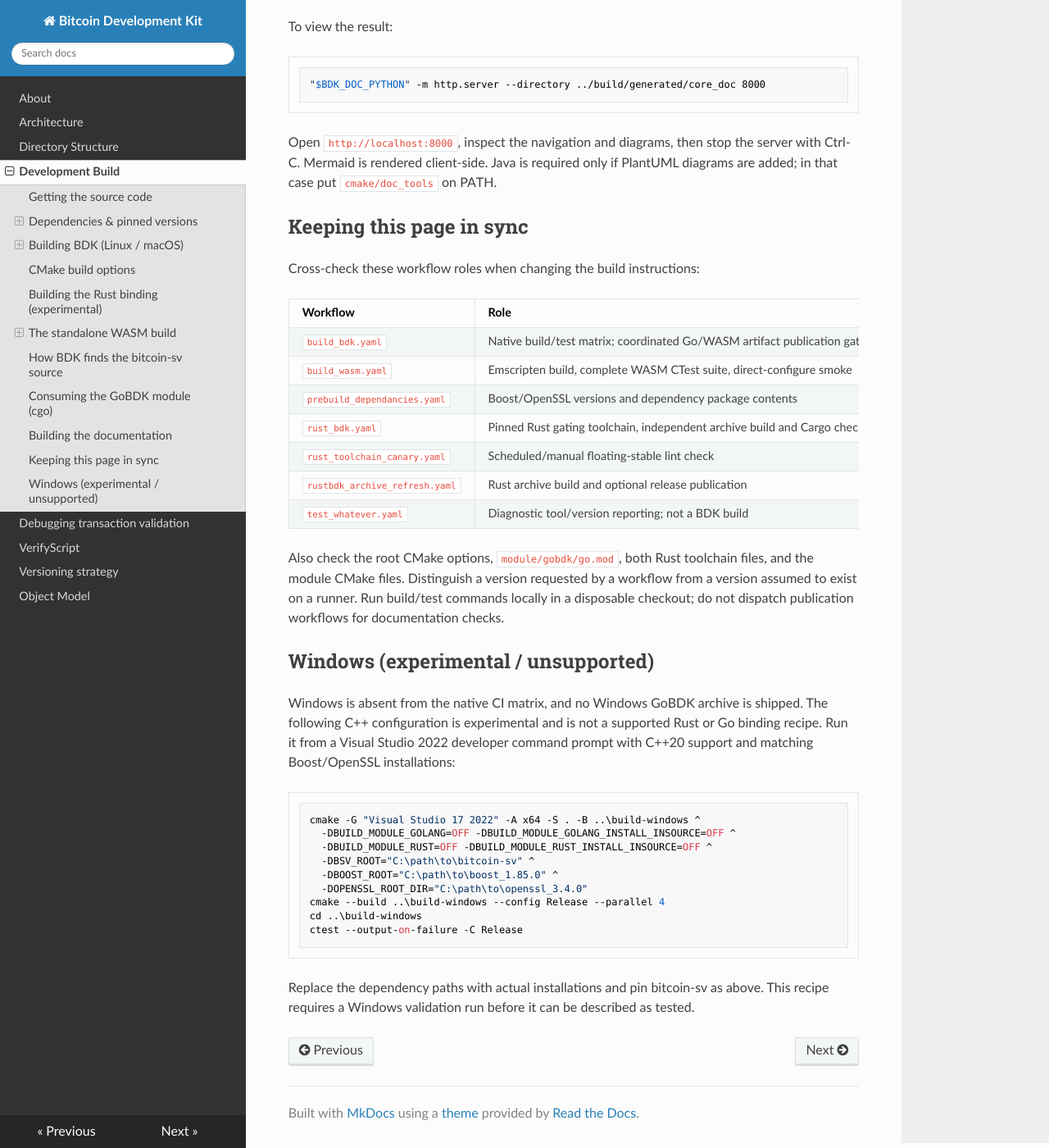
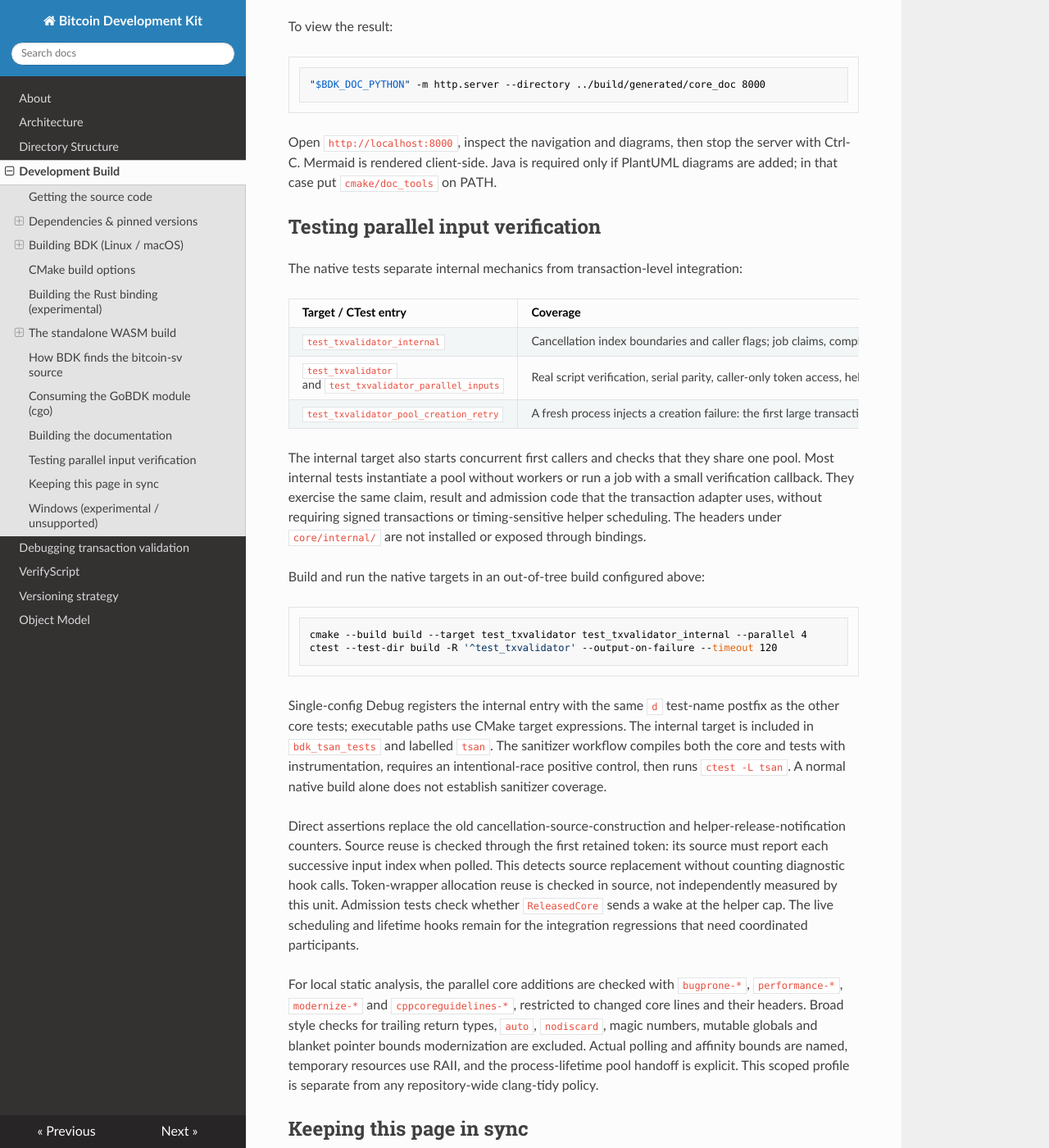
Before and after one commit to bitcoin-sv/bdk, an MkDocs documentation site: the page built from documentation/docs/build.md, in a window 1280 px wide and 1400 px high, scrolled down 10699 px. Shown: the whole window at 82% size. Built offline with MkDocs 1.6.1, drawn with Linux system fonts in a browser that asks for light colours; nearby versions of some CDN libraries.

Commit message:
docs: describe input verification test layout

````diff
--- a/documentation/docs/build.md
+++ b/documentation/docs/build.md
@@ -436,6 +436,54 @@ Open `http://localhost:8000`, inspect the navigation and diagrams, then stop the
 server with Ctrl-C. Mermaid is rendered client-side. Java is required only if
 PlantUML diagrams are added; in that case put `cmake/doc_tools` on PATH.
 
+## Testing parallel input verification
+
+The native tests separate internal mechanics from transaction-level integration:
+
+| Target / CTest entry | Coverage |
+| --- | --- |
+| `test_txvalidator_internal` | Cancellation index boundaries and caller flags; job claims, completed verdicts, cancellation and exception order; admission against the helper cap and core budget; largest-job selection and stable ties; CPU-count and cgroup fixtures. |
+| `test_txvalidator` and `test_txvalidator_parallel_inputs` | Real script verification, serial parity, caller-only token access, helper recruitment and lifetime, allocation fallback, wait cancellation, and configured helper limits. |
+| `test_txvalidator_pool_creation_retry` | A fresh process injects a creation failure: the first large transaction runs serially, then a later transaction creates the pool and uses helpers. |
+
+The internal target also starts concurrent first callers and checks that they
+share one pool. Most internal tests instantiate a pool without workers or run a
+job with a small verification callback. They exercise the same claim, result and
+admission code that the transaction adapter uses, without requiring signed
+transactions or timing-sensitive helper scheduling. The headers under
+`core/internal/` are not installed or exposed through bindings.
+
+Build and run the native targets in an out-of-tree build configured above:
+
+```bash
+cmake --build build --target test_txvalidator test_txvalidator_internal --parallel 4
+ctest --test-dir build -R '^test_txvalidator' --output-on-failure --timeout 120
+```
+
+Single-config Debug registers the internal entry with the same `d` test-name
+postfix as the other core tests; executable paths use CMake target expressions.
+The internal target is included in `bdk_tsan_tests` and labelled `tsan`.
+The sanitizer workflow compiles both the core and tests with instrumentation,
+requires an intentional-race positive control, then runs `ctest -L tsan`.
+A normal native build alone does not establish sanitizer coverage.
+
+Direct assertions replace the old cancellation-source-construction and
+helper-release-notification counters. Source reuse is checked through the
+first retained token: its source must report each successive input index when
+polled. This detects source replacement without counting diagnostic hook calls.
+Token-wrapper allocation reuse is checked in source, not independently measured
+by this unit. Admission tests check whether `ReleasedCore` sends a wake at the
+helper cap. The live scheduling and lifetime
+hooks remain for the integration regressions that need coordinated participants.
+
+For local static analysis, the parallel core additions are checked with
+`bugprone-*`, `performance-*`, `modernize-*` and `cppcoreguidelines-*`, restricted
+to changed core lines and their headers. Broad style checks for trailing return
+types, `auto`, `nodiscard`, magic numbers, mutable globals and blanket pointer
+bounds modernization are excluded. Actual polling and affinity bounds are named,
+temporary resources use RAII, and the process-lifetime pool handoff is explicit.
+This scoped profile is separate from any repository-wide clang-tidy policy.
+
 ## Keeping this page in sync
 
 Cross-check these workflow roles when changing the build instructions:
````
